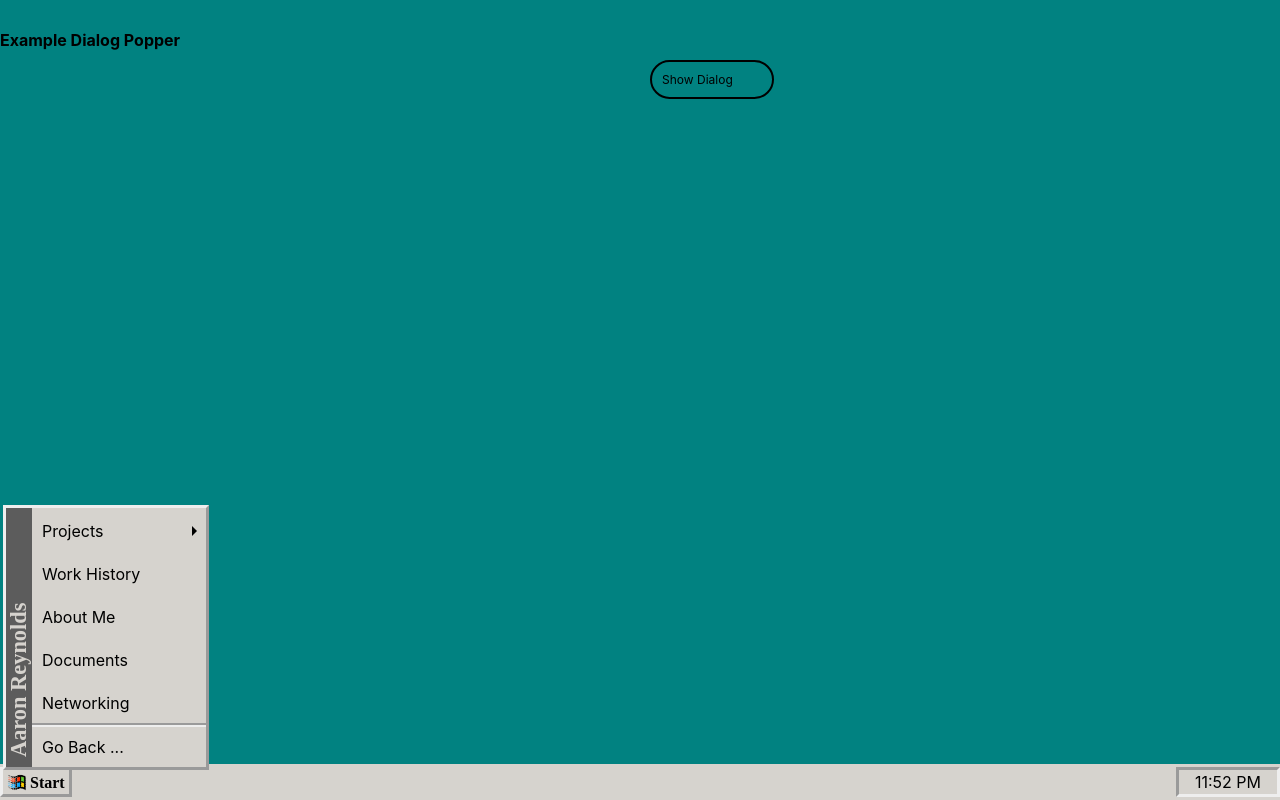
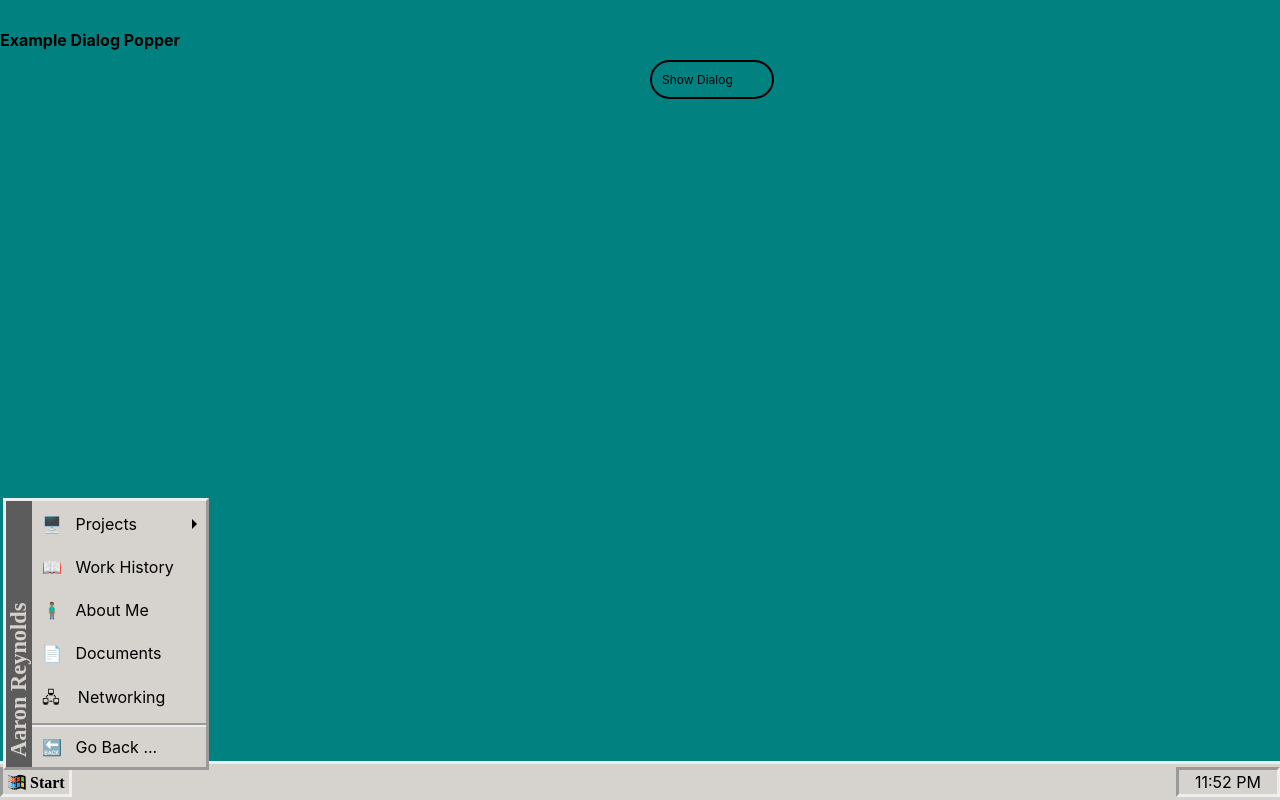
Before and after one commit to areyn77463/Portfolio, a React (Create React App) app: page / in a window 1280 px wide. Both pictures are taken after a click on the item "Start". Built offline with nearby package versions, Linux system fonts and the light colour scheme.

Commit message:
added icons to menu items and inset border on active menu

```diff
--- a/src/Components/Start/Start.css
+++ b/src/Components/Start/Start.css
@@ -4,6 +4,7 @@ ul {
     padding: 0;
     overflow: hidden;
     background-color: rgb(214, 211, 206);
+    border-top: outset;
     position: fixed;
     bottom: 0;
     width: 100%;
@@ -36,8 +37,19 @@ ul {
     text-decoration: none;
   }
 
-  .start_left li:hover  {
-    cursor: default;
+  .start_left_onClick li  {
+    float: left;
+    border: inset;
+    margin-top: 3px;
+    display: block;
+    color: black;
+    text-align: center;
+    padding: 2px 4px;
+    text-decoration: none;
+  }
+
+  .start_left li:active  {
+    border: inset;
   }
 
   .start_right li {
--- a/src/Components/Start/Start.js
+++ b/src/Components/Start/Start.js
@@ -75,13 +75,14 @@ export default class Dialog extends Component {
         this.setState(state => ({
             isMenuVisible: !state.isMenuVisible
         }))
+
     }
 
     render() {
 
         return (<>
         <ul ref={this.menuRef}>
-            <div className="start_left">
+            <div className={this.state.isMenuVisible ? "start_left_onClick" :  "start_left"}>
                 <li onClick={this.toggleMenu}>
                     <img
                         src={StartImage}
@@ -122,14 +123,14 @@ export default class Dialog extends Component {
                         fontSize: "1.4rem"
                     }}> &nbsp; Aaron Reynolds</div>
                     <li className="start_item" style={styles.startItem} >
-                        Projects
+                    🖥️ &nbsp; Projects
                         <div class="caret"></div>
                     </li>
-                    <li className="start_item" style={styles.startItem} >Work History</li>
-                    <li className="start_item" style={styles.startItem} >About Me</li>
-                    <li className="start_item" style={styles.startItem} >Documents</li>
-                    <li className="start_item" style={styles.aboveBottomItem} >Networking</li>
-                    <li className="start_item" style={styles.bottomItem} >Go Back ...</li>
+                    <li className="start_item" style={styles.startItem} >📖 &nbsp; Work History</li>
+                    <li className="start_item" style={styles.startItem} >🧍🏽‍♂️ &nbsp; About Me</li>
+                    <li className="start_item" style={styles.startItem} >📄 &nbsp; Documents</li>
+                    <li className="start_item" style={styles.aboveBottomItem} >🖧 &nbsp;&nbsp; Networking</li>
+                    <li className="start_item" style={styles.bottomItem} >🔙 &nbsp; Go Back ...</li>
                 </div>
             )}
 
```
